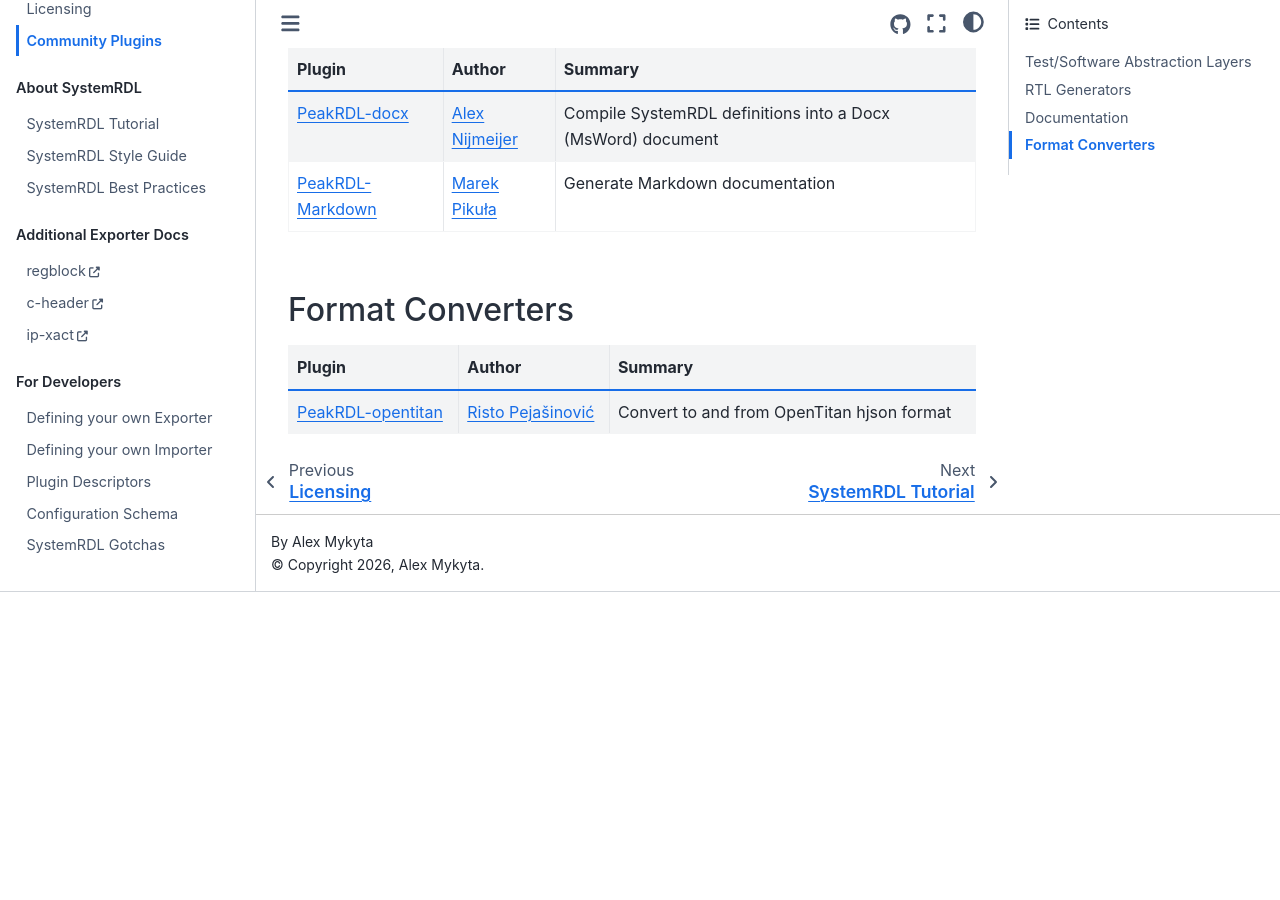
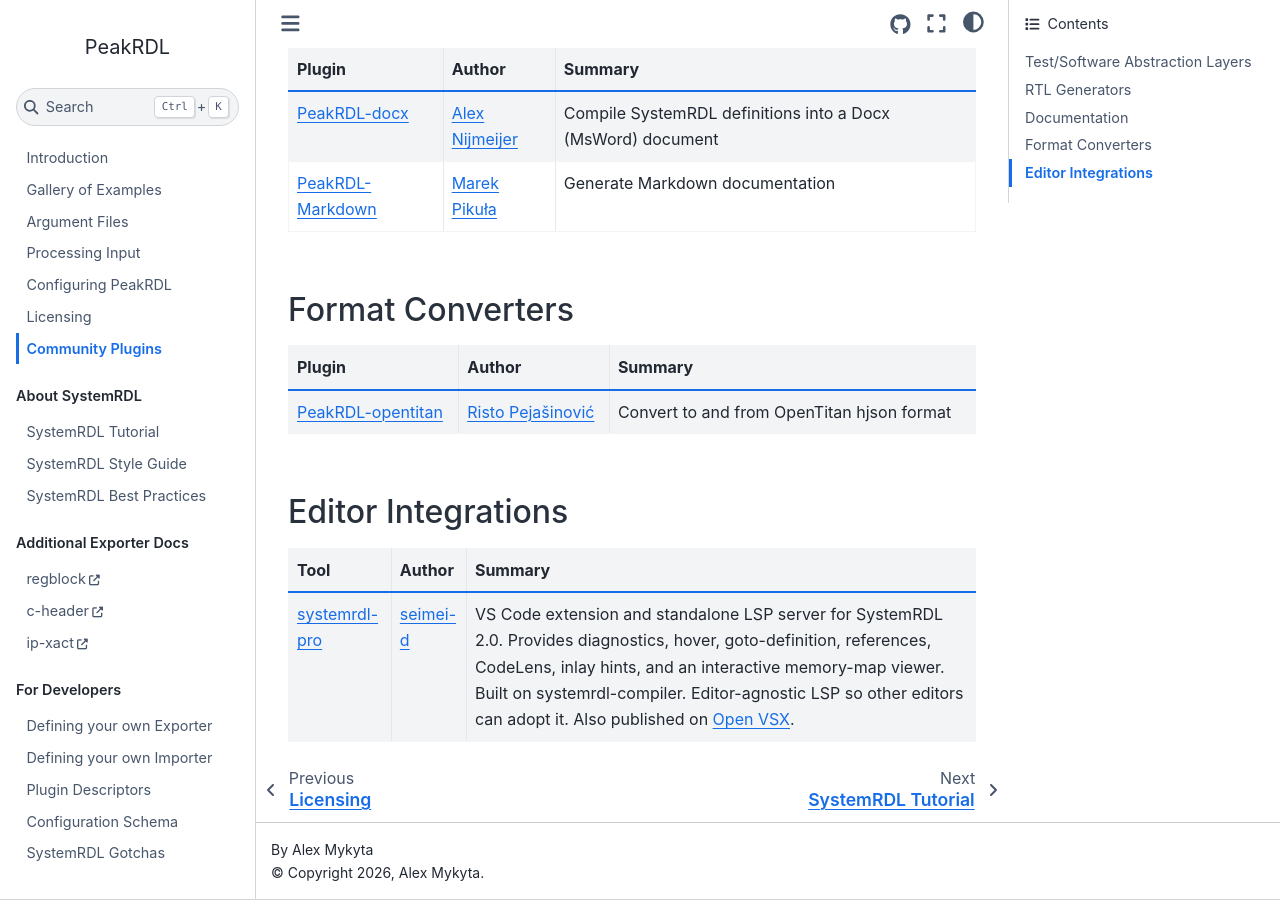
Before and after one commit to SystemRDL/PeakRDL, a Sphinx documentation site: the page built from docs/community.rst, in a window 1280 px wide and 900 px high, scrolled down 1814 px. Built offline with Sphinx 7.4.7 and the Sphinx Book theme 1.1.4, drawn with Linux system fonts in a browser that asks for light colours; before the commit the page ends 2406 px from its top, so only the background shows below that.

Commit message:
docs(community): add Editor Integrations section with systemrdl-pro (#81)
Adds a new section to community.rst for editor and IDE integrations,
seeded with systemrdl-pro (VS Code extension + standalone LSP server +
interactive memory-map viewer, built on systemrdl-compiler).

Discussed in https://github.com/orgs/SystemRDL/discussions/327

Co-authored-by: seimei-d <seimei-d@users.noreply.github.com>

```diff
--- a/docs/community.rst
+++ b/docs/community.rst
@@ -133,3 +133,22 @@
     *   - `PeakRDL-opentitan <https://risto97.github.io/PeakRDL-opentitan/>`_
         - `Risto Pejašinović <https://github.com/Risto97>`_
         - Convert to and from OpenTitan hjson format
+
+
+Editor Integrations
+-------------------
+
+.. list-table::
+    :header-rows: 1
+
+    *   - Tool
+        - Author
+        - Summary
+
+    *   - `systemrdl-pro <https://github.com/seimei-d/systemrdl-pro>`_
+        - `seimei-d <https://github.com/seimei-d>`_
+        - VS Code extension and standalone LSP server for SystemRDL 2.0.
+          Provides diagnostics, hover, goto-definition, references, CodeLens,
+          inlay hints, and an interactive memory-map viewer. Built on
+          systemrdl-compiler. Editor-agnostic LSP so other editors can adopt it.
+          Also published on `Open VSX <https://open-vsx.org/extension/seimei-d/systemrdl-pro>`_.
```
